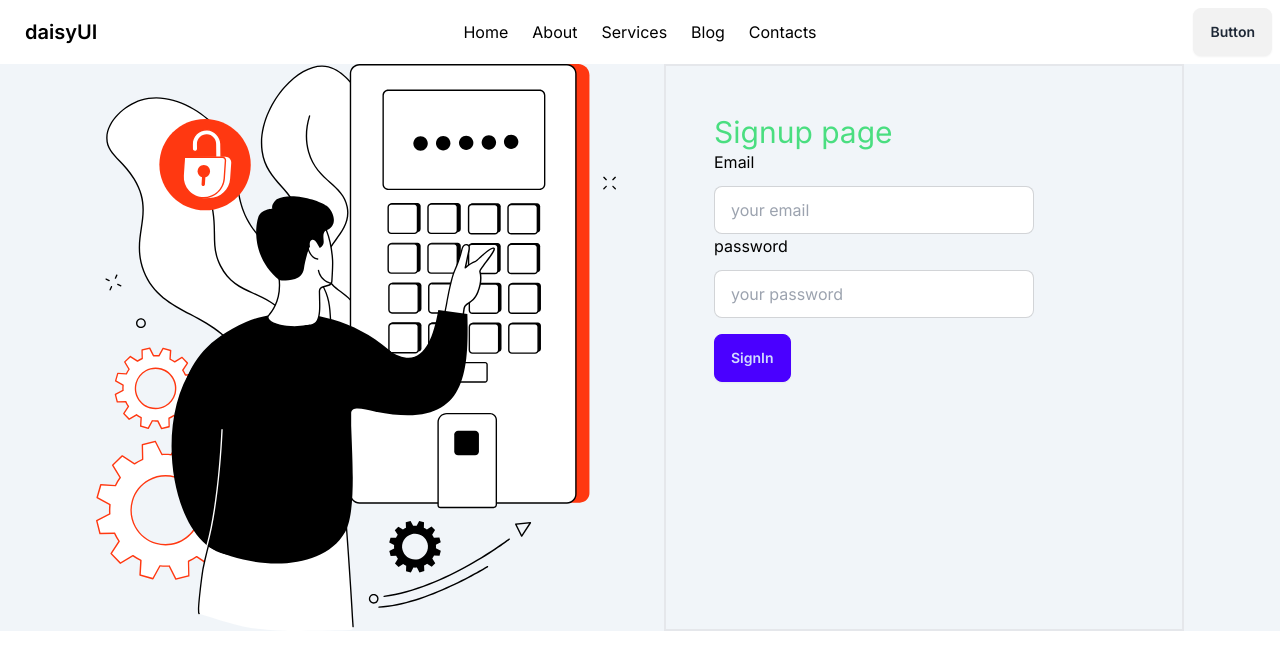
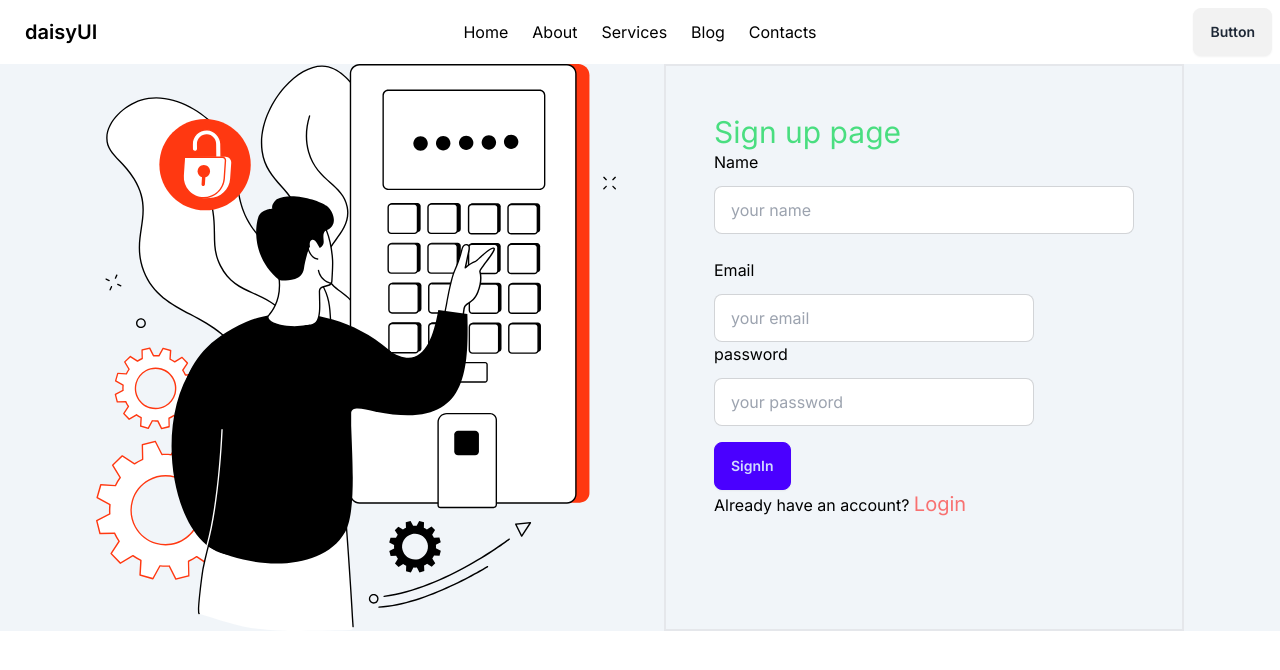
Before and after one commit to Fahmida-Faiza/car-doctor-pro-nextjs, a Next.js app: page /signup in a window 1280 px wide. Shown: the top 670 px of the page. Built offline with nearby package versions, Linux system fonts and the light colour scheme.

Commit message:
added signup value

```diff
--- /dev/null
+++ b/src/app/AuthProvider.jsx
@@ -0,0 +1,13 @@
+"use client"
+
+import React from 'react';
+
+const AuthProvider = ({children}) => {
+    return (
+        <div>
+           {children}
+        </div>
+    );
+};
+
+export default AuthProvider;
--- a/src/app/layout.js
+++ b/src/app/layout.js
@@ -1,6 +1,7 @@
 import { Inter } from "next/font/google";
 import "./globals.css";
 import Navbar from "@/components/Shared/Navbar";
+import AuthProvider from "./AuthProvider";
 
 const inter = Inter({ subsets: ["latin"] });
 
@@ -12,11 +13,15 @@ export const metadata = {
 export default function RootLayout({ children }) {
   return (
     <html lang="en" data-theme="light">
-      <body className={inter.className} >
-        <Navbar />
 
-        {children}
-      </body>
+        <body className={inter.className}>
+          <AuthProvider>
+          <Navbar />
+
+          {children}
+          </AuthProvider>
+        </body>
+
     </html>
   );
 }
--- a/src/app/login/page.jsx
+++ b/src/app/login/page.jsx
@@ -1,8 +1,15 @@
+"use client"
+
 import Image from 'next/image';
 import Link from 'next/link';
 import React from 'react';
 
 const page = () => {
+    // login
+    const handleLogin= async(event)=>{
+
+    }
+    //
     return (
         <div className='container mx-auto px-24 bg-slate-100 text-black'>
             <div className='grid grid-cols-2 gap-12'>
@@ -10,6 +17,7 @@ const page = () => {
             <Image src="/assets/images/login/login.svg" height="540" width="540" alt="login"/>
         </div>
         <div className='border-2 p-12 '>
+       <form onSubmit={handleLogin} action="">
                         <h1 className='text-3xl text-green-400'>Login page</h1>
                         <label htmlFor="email">Email</label><br></br>
                         <input type="text" name="email" placeholder="your email" className="mt-3 input input-bordered w-full max-w-xs" />
@@ -17,7 +25,8 @@ const page = () => {
                         <label htmlFor="password">password</label><br></br>
                         <input type="text" name="password" placeholder="your password" className="mt-3 input input-bordered w-full max-w-xs" />
                         <br />
-                    <button className='mt-4 btn btn-primary'>SignIn</button>
+                        <button type="submit" className='mt-4 btn btn-primary'>SignIn</button>
+       </form>
 
                     <h3 className=''>not have an account? <Link className='text-red-400 text-xl' href={'/signup'}>Signup</Link></h3>
         </div>
--- a/src/app/signup/page.jsx
+++ b/src/app/signup/page.jsx
@@ -1,8 +1,21 @@
+"use client"
+
 import Image from 'next/image';
-// import Link from 'next/link';
+import Link from 'next/link';
 import React from 'react';
 
 const page = () => {
+    // signup
+    const handleSignup = async (event) => {
+        event.preventDefault();
+        const newUser = {
+            name: event.target.name.value,
+            email: event.target.email.value,
+            password: event.target.password.value,
+        };
+        console.log(newUser)
+    }
+    //
     return (
         <div className='container mx-auto px-24 bg-slate-100 text-black'>
             <div className='grid grid-cols-2 gap-12'>
@@ -10,16 +23,26 @@ const page = () => {
                     <Image src="/assets/images/login/login.svg" height="540" width="540" alt="login" />
                 </div>
                 <div className='border-2 p-12 '>
-                    <h1 className='text-3xl text-green-400'>Signup page</h1>
+                    <form onSubmit={handleSignup} action="">
+                        <h1 className='text-3xl text-green-400'>Sign up page</h1>
+                        <label htmlFor="email">Name</label> <br />
+                        <input
+                            type="text"
+                            name="name"
+                            placeholder="your name"
+                            className="mt-3 w-full input input-bordered"
+                        />
+                        <br /> <br />
                         <label htmlFor="email">Email</label><br></br>
                         <input type="text" name="email" placeholder="your email" className="mt-3 input input-bordered w-full max-w-xs" />
                         <br></br>
                         <label htmlFor="password">password</label><br></br>
                         <input type="text" name="password" placeholder="your password" className="mt-3 input input-bordered w-full max-w-xs" />
                         <br />
-                    <button className='mt-4 btn btn-primary'>SignIn</button>
+                        <button type="submit" className='mt-4 btn btn-primary'>SignIn</button>
+                    </form>
 
-                    {/* <h3 className=''>not have an account? <Link className='text-red-400 text-xl' href={'/signup'}>Signup</Link></h3> */}
+                    <h3 className=''>Already have an account? <Link className='text-red-400 text-xl' href={'/login'}>Login</Link></h3>
                 </div>
 
             </div>
```
Also changed, not shown: src/lib/connectDB.js (added, +19 -0 lines). Lines whose indentation alone changed are shown as unchanged.
